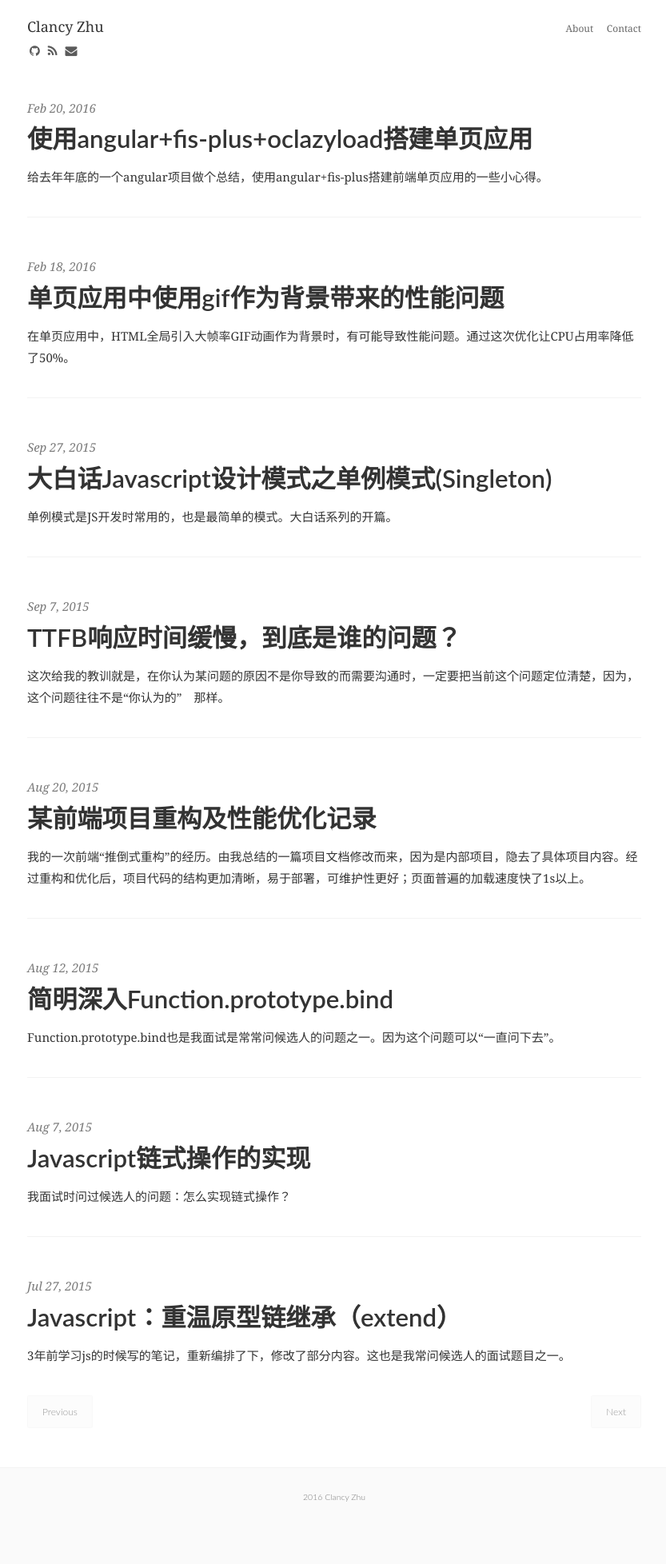
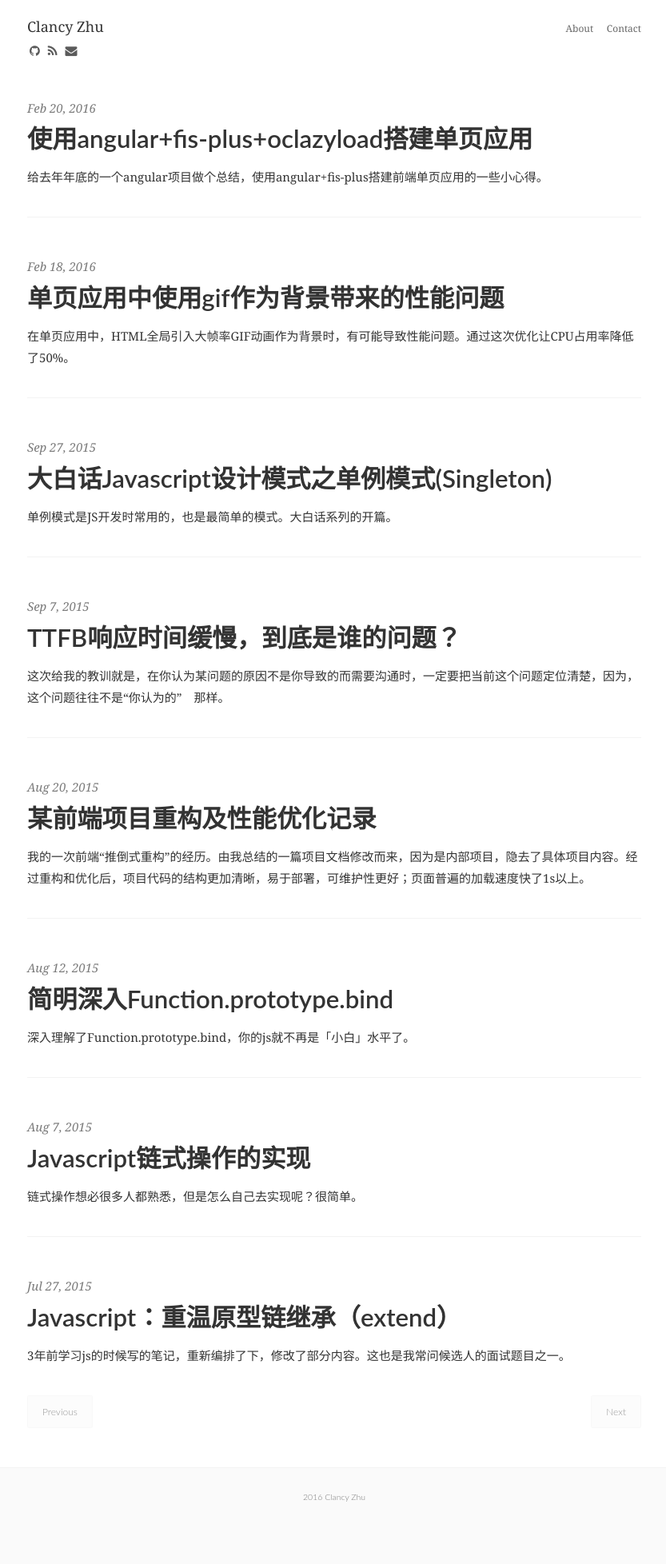
Before and after one commit to clancyz/clancyz.github.io, a Jekyll site: the page built from index.html, in a window 1280 px wide. Shown: the whole page at 80% size, without its empty margins (222-1055 px from the left). Built offline with Jekyll 4.4.1, drawn with Linux system fonts in a browser that asks for light colours; nearby versions of some CDN libraries; some web fonts are replaced; the list of posts is cut into pages by our own code; comment, search, counter and statistics services are not loaded.

Commit message:
fix summary

```diff
--- a/_posts/2015-08-07-Javascript-chaining-operation.md
+++ b/_posts/2015-08-07-Javascript-chaining-operation.md
@@ -2,7 +2,7 @@
 layout:     post
 title:      Javascript链式操作的实现
 date:       2015-08-07 15:16:23
-summary:    我面试时问过候选人的问题：怎么实现链式操作？
+summary:    链式操作想必很多人都熟悉，但是怎么自己去实现呢？很简单。
 categories: blog
 ---
 
--- a/_posts/2015-08-12-function-prototype-bind.md
+++ b/_posts/2015-08-12-function-prototype-bind.md
@@ -6,7 +6,7 @@ title: 简明深入Function.prototype.bind
 
 date: 2015-08-12 22:25:11
 
-summary: Function.prototype.bind也是我面试是常常问候选人的问题之一。因为这个问题可以“一直问下去”。
+summary: 深入理解了Function.prototype.bind，你的js就不再是「小白」水平了。
 
 categories: blog
 
```
Also changed, not shown: 3 other files.
